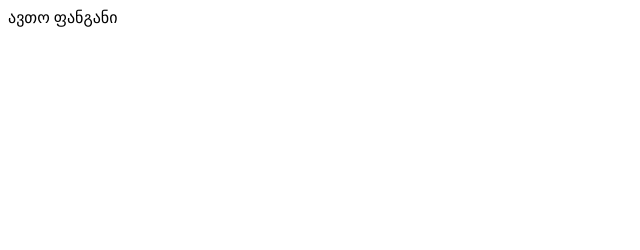
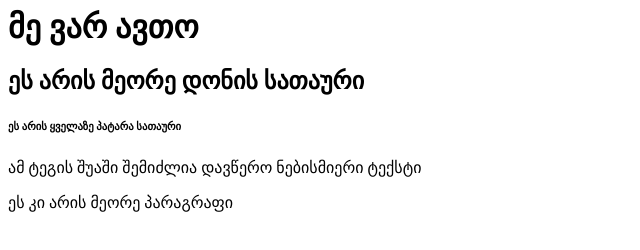
Before and after one commit to avtotrainer/vi-kl, a plain HTML site: page index.html in a window 1280 px wide. Shown: the whole page, without its empty margins (0-640 px from the left). Drawn offline with Linux system fonts and the light colour scheme.

Commit message:
რაღაცეები დავარედაქტირე

```diff
--- a/index.html
+++ b/index.html
@@ -1 +1,12 @@
-ავთო ფანგანი
+<html>
+<head>
+
+</head>
+<body>
+  <h1>მე ვარ ავთო</h1>
+  <h2>ეს არის მეორე დონის სათაური</h2>
+  <h6>ეს არის ყველაზე პატარა სათაური</h6>
+  <p>ამ ტეგის შუაში შემიძლია დავწერო ნებისმიერი ტექსტი</p>
+  <p>ეს კი არის მეორე პარაგრაფი</p>
+</body>
+</html>
```
